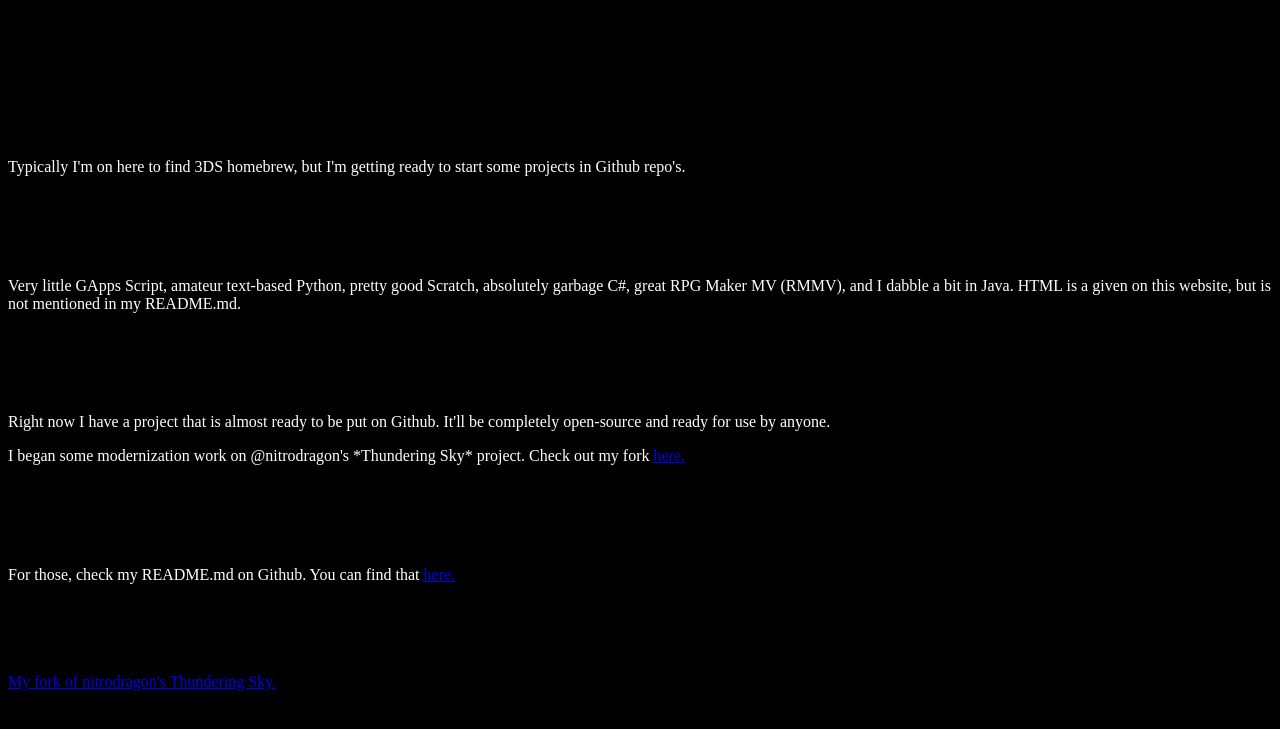
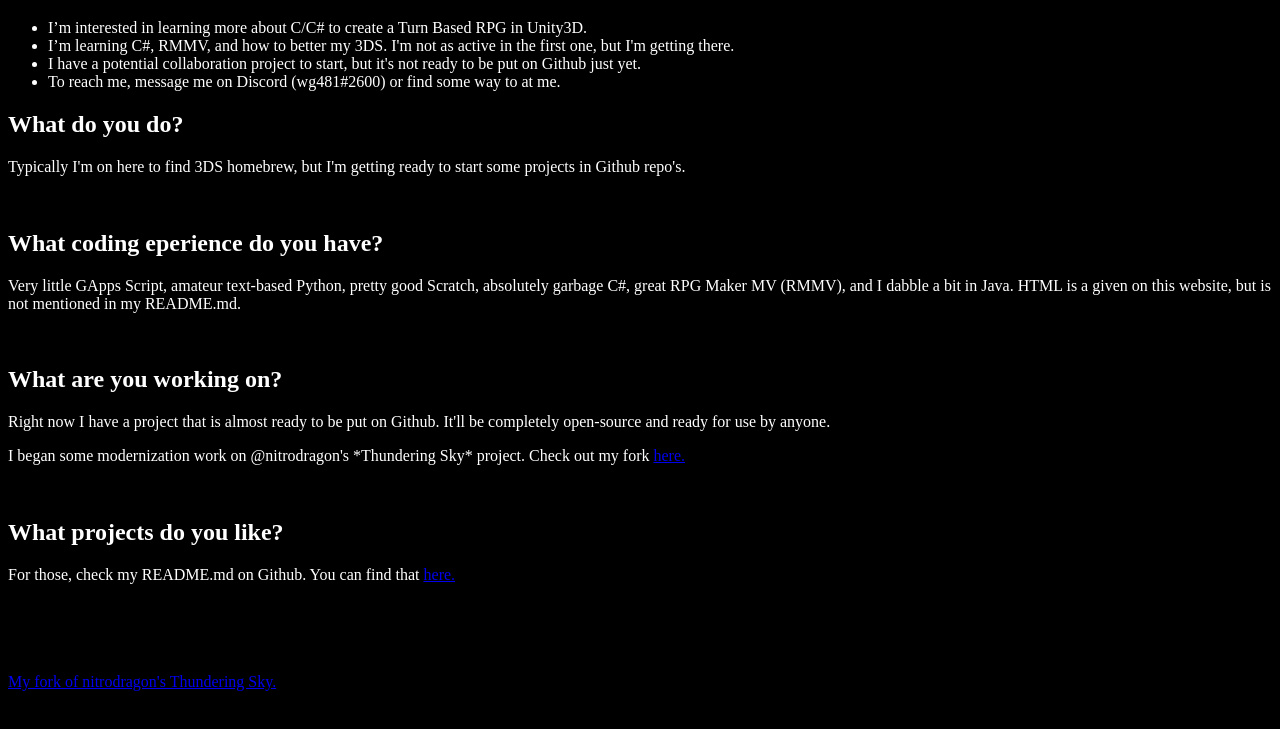
Before and after one commit to wg481/wg481.github.io, a plain HTML site: page index.html in a window 1280 px wide. Shown: the part 61-790 px from the top of the page. Drawn offline with Linux system fonts and the light colour scheme.

Commit message:
Update styles.css

```diff
--- a/styles.css
+++ b/styles.css
@@ -7,3 +7,12 @@ h1 {
 p {
   color: white;
 }
+li {
+  color: white;
+}
+h2 {
+  color: white;
+}
+marquee {
+  color: white;
+}
```
